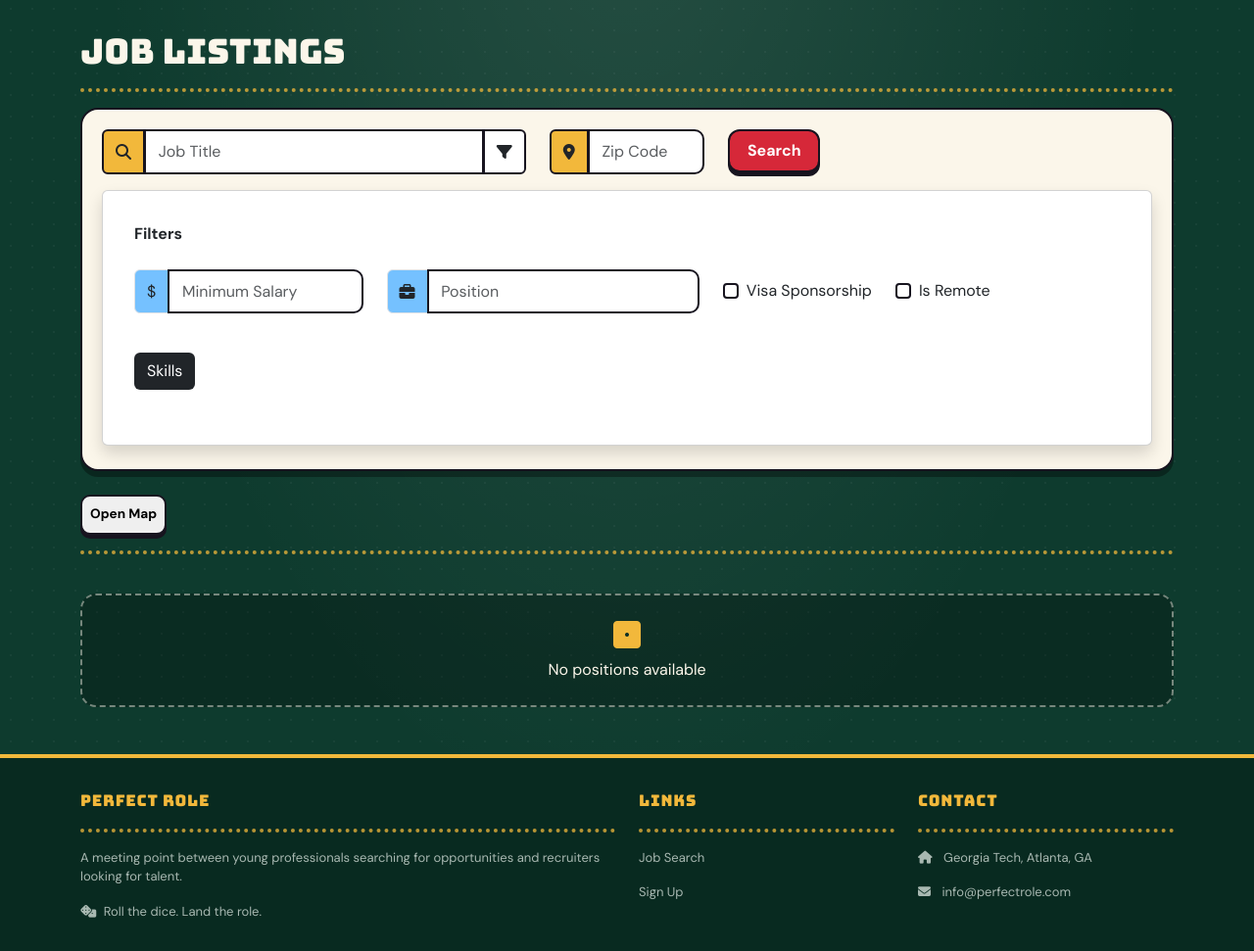
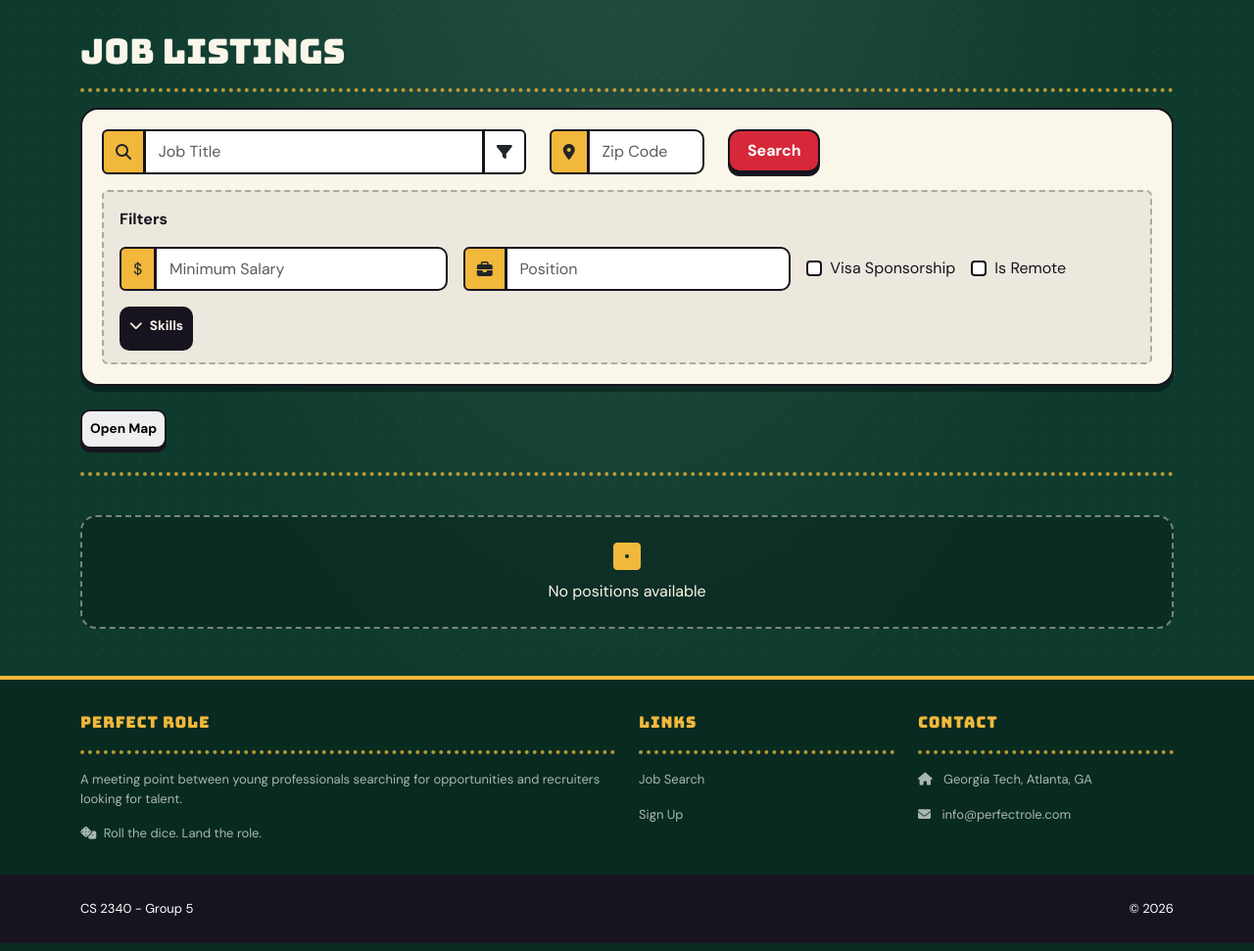
Before and after one commit to CS2340Group5/Project2, a Django app: page /posts/ in a window 1280 px wide, after a click that opens the changed part. Shown: the part 90-1061 px from the top of the page at 98% size. Run offline with Django 5.2, Linux system fonts and the light colour scheme; data that the repository does not hold is empty.

Commit message:
Ok the map collapsing instantly annoyed me so I fixed it

```diff
--- a/perfect_role/perfect_role/static/css/style.css
+++ b/perfect_role/perfect_role/static/css/style.css
@@ -218,11 +218,6 @@ hr {
   box-shadow: var(--shadow-hard);
 }
 
-/*By Default: hide map*/
-.map-collapse {
-  display: none;
-}
-
 .pr-skill-grid { display: flex; flex-wrap: wrap; gap: .5rem; }
 .pr-skill-grid .form-check {
   padding: .2rem .8rem .2rem 2rem;
--- a/perfect_role/posts/templates/posts/index.html
+++ b/perfect_role/posts/templates/posts/index.html
@@ -43,19 +43,18 @@
               </div>
             </div>
             <div class="collapse mt-3" id="filterPanel">
-              <div class="card shadow p-3 mb-4 rounded">
-                <div class="card-body">
-                    <b class="text-start">Filters</b><br /><br />
-                      <div class="row align-items-center mb-3">
-                        <div class="col-3">
+            <div class="p-3 rounded" style="background: rgba(23,20,31,.06); border: 2px dashed rgba(23,20,31,.3)">
+              <b class="text-start d-block mb-3">Filters</b>
+              <div class="row align-items-center g-3 mb-3">
+                <div class="col-12 col-md-4">
                   <div class="input-group">
-                            <div class="input-group-text" style="background-color: #75c1ff">$</div>
+                    <div class="input-group-text" style="background-color: var(--gold); border: 2px solid var(--ink)">$</div>
                     <input type="number" class="form-control" name="salary" placeholder="Minimum Salary">
                   </div>
                 </div>
-                        <div class="col-4">
+                <div class="col-12 col-md-4">
                   <div class="input-group">
-                            <div class="input-group-text" style="background-color: #75c1ff"><i class="fa-solid fa-briefcase"></i></div>
+                    <div class="input-group-text" style="background-color: var(--gold); border: 2px solid var(--ink)"><i class="fa-solid fa-briefcase"></i></div>
                     <input class="form-control" name="position" placeholder="Position">
                   </div>
                 </div>
@@ -72,20 +71,18 @@
                   </div>
                 </div>
               </div>
-                    <br />
-                    <button class="btn bg-dark text-white" type="button" data-bs-toggle="collapse" data-bs-target="#skillsPanel">Skills</button><br /><br />
-                        <div class="collapse mt-0" id="skillsPanel">
-                            <div class="card shadow p-3 mb-4 rounded" style="width: 800px">
-                                <div class="card-body">
-                                    <b class="text-start">Skills</b>
+              <button class="btn-pr-ink btn-pr-sm" type="button" data-bs-toggle="collapse" data-bs-target="#skillsPanel">
+                <i class="fa-solid fa-chevron-down me-1"></i> Skills
+              </button>
+              <div class="collapse mt-3" id="skillsPanel">
+                <b class="text-start d-block mb-2">Skills</b>
+                <div class="pr-skill-grid">
                   {% for skill in template_data.skills %}
                   <div class="form-check">
                     <input class="form-check-input" type="checkbox" name="skills" value="{{ skill.name }}" id="skill{{ skill.id }}">
-                                        {{ skill.name }}
+                    <label class="form-check-label" for="skill{{ skill.id }}">{{ skill.name }}</label>
                   </div>
                   {% endfor %}
-                                </div>
-                            </div>
                 </div>
               </div>
             </div>
@@ -96,30 +93,34 @@
 
     <div class="row mt-4">
       <div class="col-3">
-      <button class="btn-pr-sm collapse-btn">Open Map</button>
+      <button class="btn-pr-sm collapse-btn mb-2" data-bs-toggle="collapse" data-bs-target="#map">Open Map</button>
       </div>
-      <div class="col-12">
+      <div class="col-12 collapse" id="map">
         <div id="jobMap" class="pr-map map-collapse"></div>
       </div>
     </div>
 
+    <!-- Hide Map Script (must reload map div size)
+     Req: collapse-btn class on button to do the collapsing
+          map-collapse class on div with the map connected-->
     <script>
       const btn = document.querySelector('.collapse-btn')
       const mapDiv = document.querySelector('.map-collapse')
       const resizeObserver = new ResizeObserver(() => {
         map.invalidateSize();
       });
+      let collapsed = true;
 
       // Toggle display style
       btn.addEventListener('click', function() {
-        if (mapDiv.style.display === 'block') {
-          mapDiv.style.display = 'none';
+        if (!collapsed) {
           btn.textContent = "Open Map";
           resizeObserver.observe(mapDiv);
+          collapsed = !collapsed
         } else {
-          mapDiv.style.display = 'block';
           btn.textContent = "Hide Map";
           resizeObserver.observe(mapDiv);
+          collapsed = !collapsed
         }
       })
     </script>
```
Lines whose indentation alone changed are shown as unchanged.
